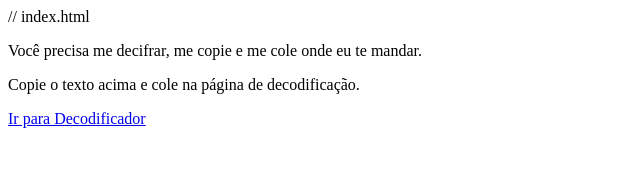
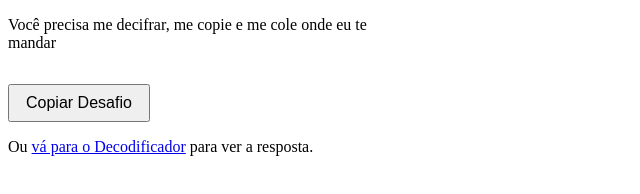
Before and after one commit to flaviodalossa/esteganografia, a plain HTML site: page index.html in a window 1280 px wide. Shown: the whole page, without its empty margins (0-640 px from the left). Drawn offline with Linux system fonts and the light colour scheme.

Commit message:
Update index.html

```diff
--- a/index.html
+++ b/index.html
@@ -1,29 +1,46 @@
-// index.html
 <!DOCTYPE html>
 <html lang="pt-BR">
 <head>
   <meta charset="UTF-8">
   <title>Desafio de Esteganografia</title>
+  <style>
+    #hidden {
+      color: transparent;
+      user-select: all;
+    }
+    button {
+      margin-top: 1em;
+      padding: 0.5em 1em;
+      font-size: 1em;
+    }
+  </style>
 </head>
 <body>
   <p id="challenge">
-    Você precisa me decifrar, me copie e me cole onde eu te mandar.
-    <span id="hidden" style="font-size:0;"></span>
+    Você precisa me decifrar, me copie e me cole onde eu te mandar<span id="hidden"></span>.
   </p>
-  <p>Copie o texto acima e cole na página de decodificação.</p>
-  <p><a href="decode.html">Ir para Decodificador</a></p>
+  <button id="copyBtn">Copiar Desafio</button>
+  <p>Ou <a href="decode.html">vá para o Decodificador</a> para ver a resposta.</p>
 
   <script>
+    // Gera a mensagem secreta como caracteres da PUA
     (function(){
-      // Mensagem secreta em nome da turma:
       const secret = "Querida professora, agradecemos pelos ótimos momentos de aprendizado. Sentiremos saudades!";
       const base = 0xE000;
       let hidden = "";
-      for(let i = 0; i < secret.length; i++){
+      for (let i = 0; i < secret.length; i++) {
         hidden += String.fromCharCode(base + secret.charCodeAt(i));
       }
       document.getElementById("hidden").textContent = hidden;
     })();
+
+    // Botão para copiar o desafio completo
+    document.getElementById("copyBtn").addEventListener("click", function() {
+      const text = document.getElementById("challenge").textContent;
+      navigator.clipboard.writeText(text)
+        .then(() => alert("Texto copiado para a área de transferência!"))
+        .catch(err => alert("Falha ao copiar: " + err));
+    });
   </script>
 </body>
 </html>
```
